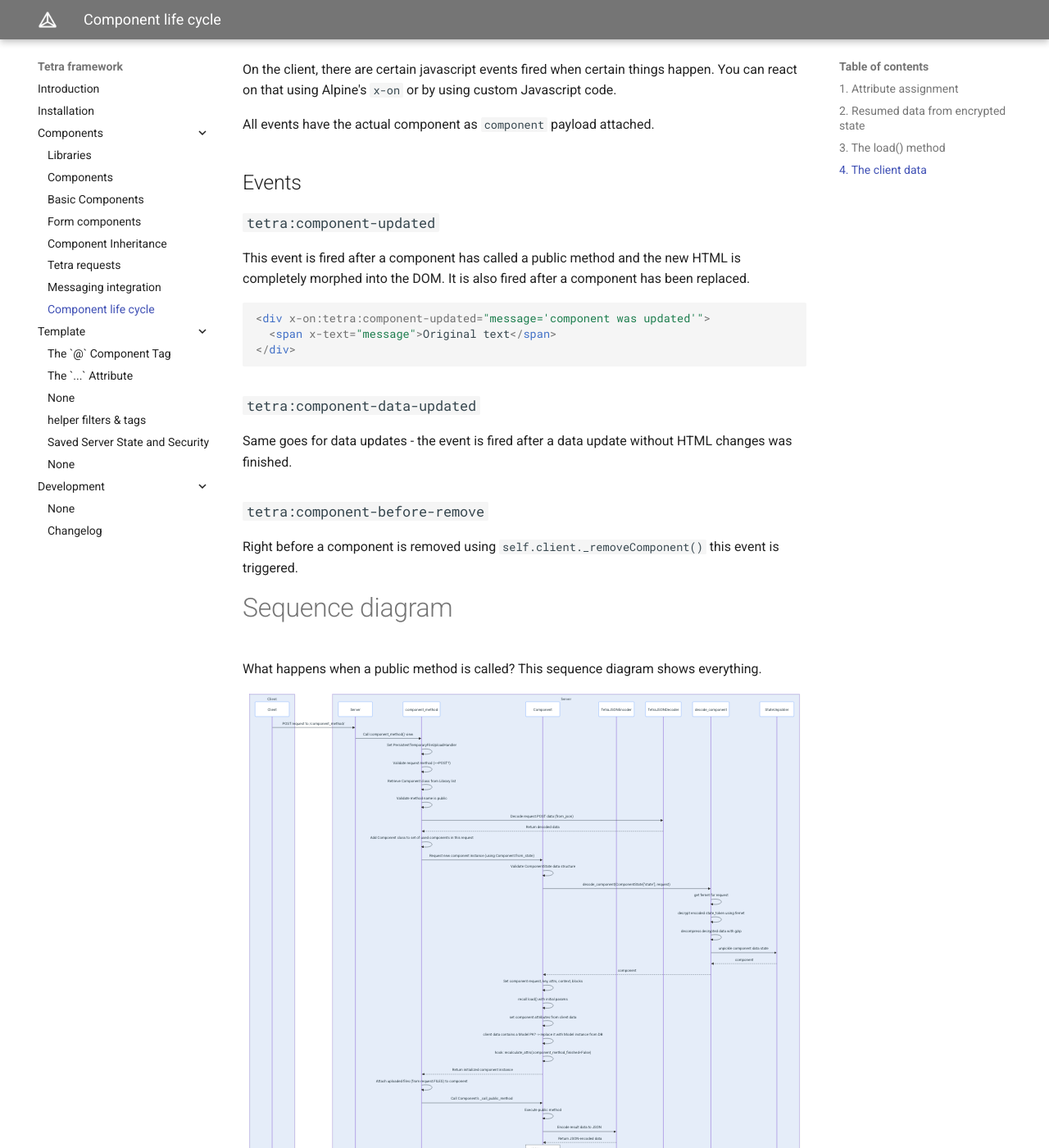
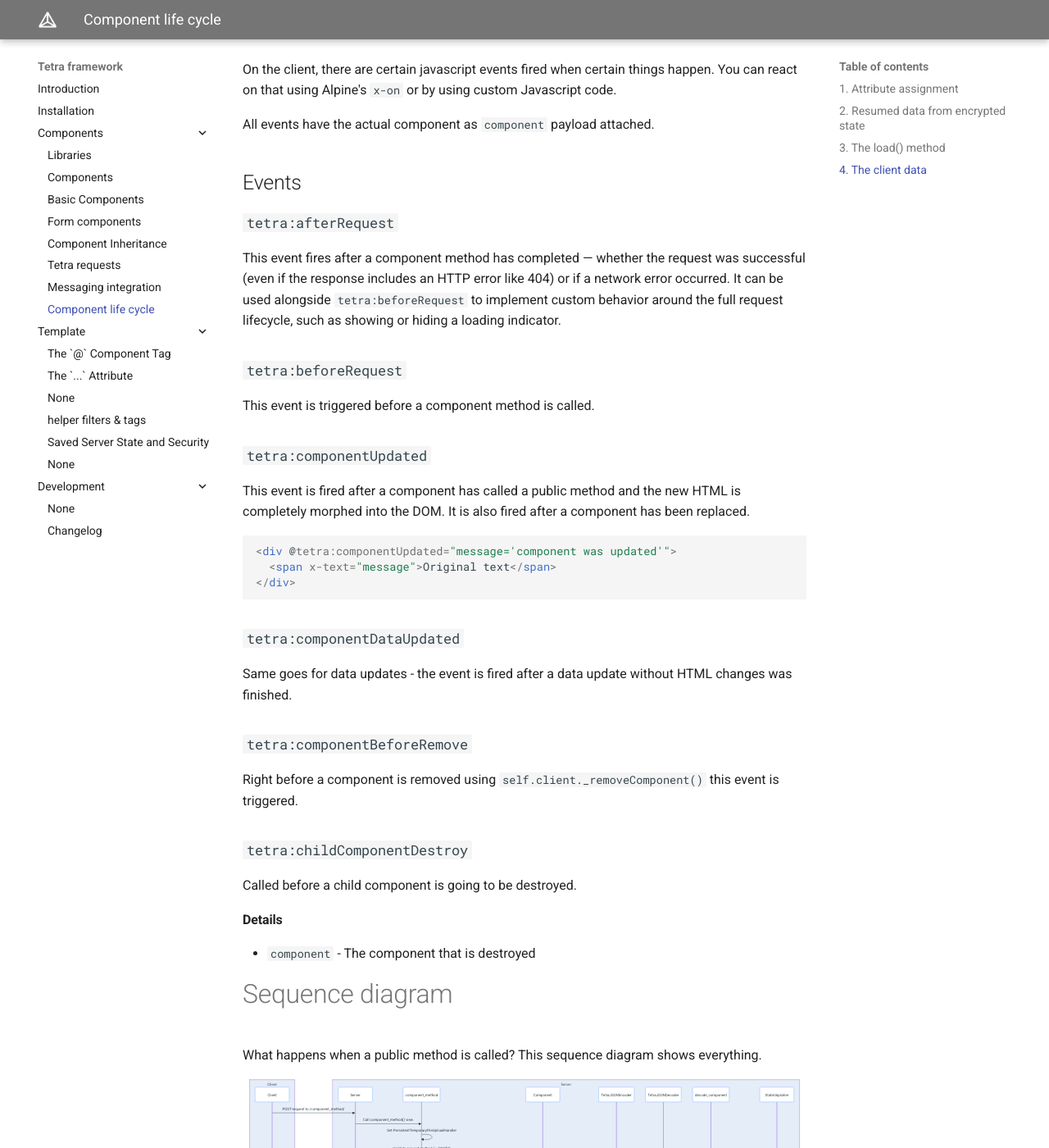
Before and after one commit to tetra-framework/tetra, an MkDocs documentation site: the page built from docs/component-life-cycle.md, in a window 1280 px wide and 1400 px high, scrolled down 1417 px. Shown: the whole window at 82% size. Built offline with MkDocs 1.6.1 and Material for MkDocs 9.7.7, drawn with Linux system fonts in a browser that asks for light colours.

Commit message:
use camelCase Js events

````diff
--- a/docs/component-life-cycle.md
+++ b/docs/component-life-cycle.md
@@ -57,23 +57,41 @@
 
 ## Events
 
-### `tetra:component-updated`
+### `tetra:afterRequest`
+
+This event fires after a component method has completed — whether the request was successful (even if the response includes an HTTP error like 404) or if a network error occurred. It can be used alongside `tetra:beforeRequest` to implement custom behavior around the full request lifecycle, such as showing or hiding a loading indicator.
+
+
+### `tetra:beforeRequest`
+
+This event is triggered before a component method is called.
+
+
+### `tetra:componentUpdated`
 This event is fired after a component has called a public method and the new HTML is completely morphed into the DOM.
 It is also fired after a component has been replaced.
 
 ```html
-<div x-on:tetra:component-updated="message='component was updated'">
+<div @tetra:componentUpdated="message='component was updated'">
   <span x-text="message">Original text</span>
 </div>
 ```
 
-### `tetra:component-data-updated`
+### `tetra:componentDataUpdated`
 
 Same goes for data updates - the event is fired after a data update without HTML changes was finished.
 
-### `tetra:component-before-remove`
+### `tetra:componentBeforeRemove`
 
 Right before a component is removed using `self.client._removeComponent()` this event is triggered.
+
+### `tetra:childComponentDestroy`
+
+Called before a child component is going to be destroyed.
+
+#### Details
+
+* `component` - The component that is destroyed
 
 # Sequence diagram
 
````
Also changed, not shown: docs/changelog.md (+10 -0 lines), docs/events.md (added, +3 -0 lines), docs/messages.md (+4 -4 lines), tetra/static/tetra/js/tetra.js (+12 -10 lines), tetra/static/tetra/js/tetra.min.js, 3 other files.
